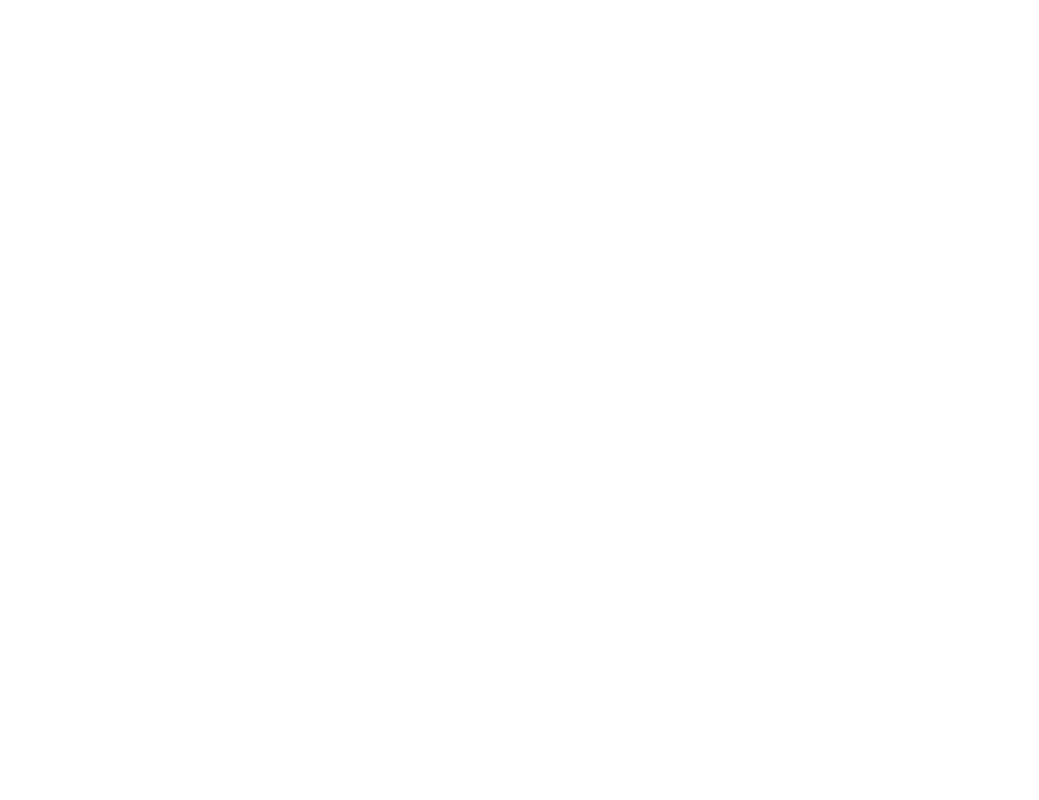
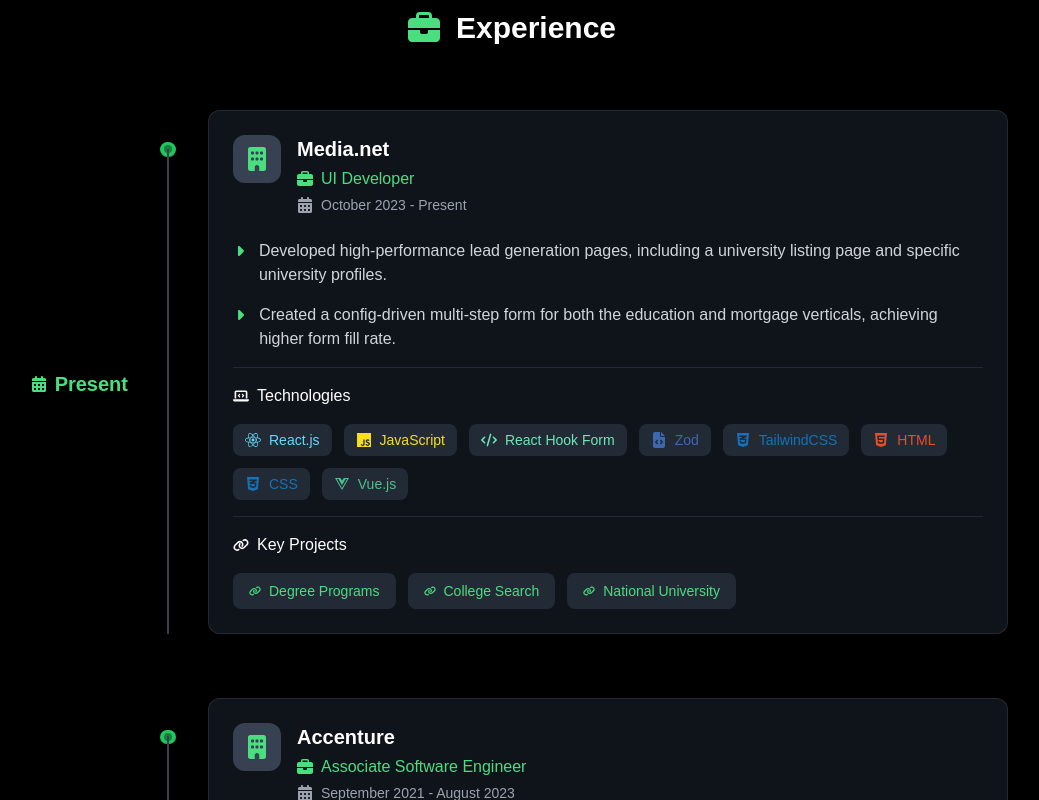
Before and after one commit to mokshit108/portfolio-mokshit-shah, a Next.js app: page / in a window 1280 px wide. Shown: the part 1260-2060 px from the top of the page, without its empty margins (128-1167 px from the left). Before the commit the page ends 1202 px from the top, so only its background shows below. Built offline with nearby package versions, Linux system fonts and the light colour scheme.

Commit message:
Added Experience Section

```diff
--- /dev/null
+++ b/src/app/component/ExperienceSection.js
@@ -0,0 +1,236 @@
+"use client";
+import Link from "next/link";
+import { FontAwesomeIcon } from '@fortawesome/react-fontawesome';
+import {
+  faReact,
+  faVuejs,
+  faJs,
+  faCuttlefish,
+  faHtml5,
+  faCss3Alt,
+  faNode
+} from '@fortawesome/free-brands-svg-icons';
+import {
+  faBriefcase,
+  faCalendarAlt,
+  faCode,
+  faLink,
+  faBuilding,
+  faLaptopCode,
+  faCircle,
+  faDatabase,
+  faCubes,
+  faGears,
+  faBoxArchive,
+  faFileCode,
+  faServer,
+  faCaretRight
+} from '@fortawesome/free-solid-svg-icons';
+
+// Map of technology names to their corresponding icons
+const techIconMap = {
+  'React.js': { icon: faReact, color: '#61DAFB' },
+  'Vue.js': { icon: faVuejs, color: '#4FC08D' },
+  'JavaScript': { icon: faJs, color: '#F7DF1E' },
+  'HTML': { icon: faHtml5, color: '#E34F26' },
+  'CSS': { icon: faCss3Alt, color: '#1572B6' },
+  'SCSS': { icon: faCss3Alt, color: '#CC6699' },
+  'Node.js': { icon: faNode, color: '#339933' },
+  'C++': { icon: faCuttlefish, color: '#00599C' },
+  'TailwindCSS': { icon: faCss3Alt, color: '#38B2AC' },
+  'Zod': { icon: faFileCode, color: '#3E67B1' },
+  'Database': { icon: faDatabase, color: '#336791' },
+  'API': { icon: faServer, color: '#4CAF50' },
+  'default': { icon: faCode, color: '#6EE7B7' }
+};
+
+const getTechIcon = (techName) => {
+  // Search for matching tech in our map (case-insensitive)
+  const tech = Object.keys(techIconMap).find(
+    key => techName.toLowerCase().includes(key.toLowerCase())
+  );
+  return techIconMap[tech] || techIconMap.default;
+};
+
+const ExperienceCard = ({ company, role, period, description, technologies, projects }) => {
+  const year = period.split(" ").pop();
+
+  return (
+    <div className="relative flex gap-8 mb-16">
+      {/* Year label */}
+      <div className="w-28 pt-6 text-right flex items-center justify-end gap-2">
+        <FontAwesomeIcon
+          icon={faCalendarAlt}
+          className="text-green-400 w-4 h-4"
+        />
+        <span className="text-green-400 font-bold text-xl">{year}</span>
+      </div>
+
+      {/* Timeline dot and line */}
+      <div className="relative flex flex-col items-center">
+        <div className="w-4 h-4 rounded-full bg-green-500 mt-8 flex items-center justify-center">
+          <FontAwesomeIcon
+            icon={faCircle}
+            className="text-green-700 w-2 h-2"
+          />
+        </div>
+        <div className="w-0.5 h-full bg-gray-700 -mt-2" />
+      </div>
+
+      {/* Content card */}
+      <div className="flex-1">
+        <div className="bg-gray-800/50 rounded-xl p-6 border border-gray-700/50 backdrop-blur-sm hover:border-green-500/50 transition-all duration-300 hover:shadow-lg hover:shadow-green-500/10">
+          <div className="flex justify-between items-start mb-6">
+            <div className="flex items-start gap-4">
+              <div className="w-12 h-12 bg-gray-700 rounded-xl flex items-center justify-center transform transition-transform duration-300 hover:rotate-12">
+                <FontAwesomeIcon
+                  icon={faBuilding}
+                  className="text-green-400 w-6 h-6"
+                />
+              </div>
+              <div>
+                <h3 className="font-bold text-xl text-white mb-1">{company}</h3>
+                <div className="flex items-center gap-2">
+                  <FontAwesomeIcon
+                    icon={faBriefcase}
+                    className="text-green-400 w-4 h-4"
+                  />
+                  <p className="text-green-400 font-medium">{role}</p>
+                </div>
+                <div className="flex items-center gap-2 mt-1">
+                  <FontAwesomeIcon
+                    icon={faCalendarAlt}
+                    className="text-gray-400 w-4 h-4"
+                  />
+                  <p className="text-gray-400 text-sm">{period}</p>
+                </div>
+              </div>
+            </div>
+          </div>
+
+          <div className="space-y-4 text-gray-300">
+            {description.map((item, index) => (
+              <p key={index} className="flex gap-3 items-start group">
+                <FontAwesomeIcon
+                  icon={faCaretRight}
+                  className="text-green-400 w-4 h-4 mt-1 transform group-hover:translate-x-1 transition-transform duration-300"
+                />
+                {item}
+              </p>
+            ))}
+
+            {technologies && (
+              <div className="mt-6 pt-4 border-t border-gray-700/50">
+                <div className="flex items-center gap-2 mb-4">
+                  <FontAwesomeIcon
+                    icon={faLaptopCode}
+                    className="text-white w-4 h-4"
+                  />
+                  <h4 className="text-white font-medium">Technologies</h4>
+                </div>
+                <div className="flex flex-wrap gap-3">
+                  {technologies.split(", ").map((tech, index) => {
+                    const { icon, color } = getTechIcon(tech);
+                    return (
+                      <span
+                        key={index}
+                        className="px-3 py-1.5 bg-gray-700/50 rounded-lg text-sm flex items-center gap-2 hover:bg-gray-600/50 transition-colors duration-300"
+                        style={{ color }}
+                      >
+                        <FontAwesomeIcon
+                          icon={icon}
+                          className="w-4 h-4"
+                        />
+                        {tech}
+                      </span>
+                    );
+                  })}
+                </div>
+              </div>
+            )}
+
+            {projects && (
+              <div className="mt-6 pt-4 border-t border-gray-700/50">
+                <div className="flex items-center gap-2 mb-4">
+                  <FontAwesomeIcon
+                    icon={faLink}
+                    className="text-white w-4 h-4"
+                  />
+                  <h4 className="text-white font-medium">Key Projects</h4>
+                </div>
+                <div className="flex flex-wrap gap-3">
+                  {projects.map((project, index) => (
+                    <Link
+                      key={index}
+                      href={project.url}
+                      className="px-4 py-2 bg-gray-700/50 rounded-lg text-sm text-green-400 hover:bg-gray-600/50 transition-all duration-300 flex items-center gap-2 hover:translate-x-1"
+                      target="_blank"
+                    >
+                      <FontAwesomeIcon
+                        icon={faLink}
+                        className="w-3 h-3"
+                      />
+                      {project.name}
+                    </Link>
+                  ))}
+                </div>
+              </div>
+            )}
+          </div>
+        </div>
+      </div>
+    </div>
+  );
+};
+
+const ExperienceSection = () => {
+  const experiences = [
+    {
+      company: "Media.net",
+      role: "UI Developer",
+      period: "October 2023 - Present",
+      description: [
+        "Developed high-performance lead generation pages, including a university listing page and specific university profiles.",
+        "Created a config-driven multi-step form for both the education and mortgage verticals, achieving higher form fill rate.",
+      ],
+      technologies: "React.js, JavaScript, React Hook Form, Zod, TailwindCSS, HTML, CSS, Vue.js",
+      projects: [
+        { name: "Degree Programs", url: "https://collegenroll.com/degree-programs" },
+        { name: "College Search", url: "https://collegenroll.com/college-search" },
+        { name: "National University", url: "https://collegenroll.com/schools/national-university/" },
+      ],
+    },
+    {
+      company: "Accenture",
+      role: "Associate Software Engineer",
+      period: "September 2021 - August 2023",
+      description: [
+        "Proficiently developed and maintained engaging E-learning web applications, enhancing user experience and interactivity.",
+        "Provided comprehensive technical support for Swedamart servers, effectively resolving incidents, and optimizing server performance to ensure uninterrupted operations.",
+      ],
+      technologies: "HTML, SCSS, JavaScript",
+    },
+  ];
+
+  return (
+    <section className="py-16 bg-black min-h-screen">
+      <div className="container mx-auto px-4 max-w-5xl">
+        <div className="flex items-center justify-center gap-4 mb-16">
+          <FontAwesomeIcon
+            icon={faBriefcase}
+            className="text-green-400 w-8 h-8"
+          />
+          <h2 className="text-3xl font-bold text-white">Experience</h2>
+        </div>
+
+        <div className="relative">
+          {experiences.map((experience, index) => (
+            <ExperienceCard key={index} {...experience} />
+          ))}
+        </div>
+      </div>
+    </section>
+  );
+};
+
+export default ExperienceSection;
--- a/src/app/component/SkillsSection.js
+++ b/src/app/component/SkillsSection.js
@@ -46,7 +46,7 @@ const SkillsSection = () => {
             icon={faCode}
             className="w-8 h-8 text-blue-400"
           />
-          <h2 className="text-2xl font-bold text-white text-center align-middle">Skills</h2>
+          <h2 className="text-3xl font-bold text-white">Skills</h2>
         </div>
 
         {/* Skills Grid */}
--- a/src/app/page.js
+++ b/src/app/page.js
@@ -1,10 +1,12 @@
 import PortfolioHeader from "./component/PortfolioHeader";
 import SkillsSection from "./component/SkillsSection";
+import ExperienceSection from "./component/ExperienceSection";
 export default function Home() {
   return (
     <>
     <PortfolioHeader/>
     <SkillsSection/>
+    <ExperienceSection/>
     </>
   );
 }
```
